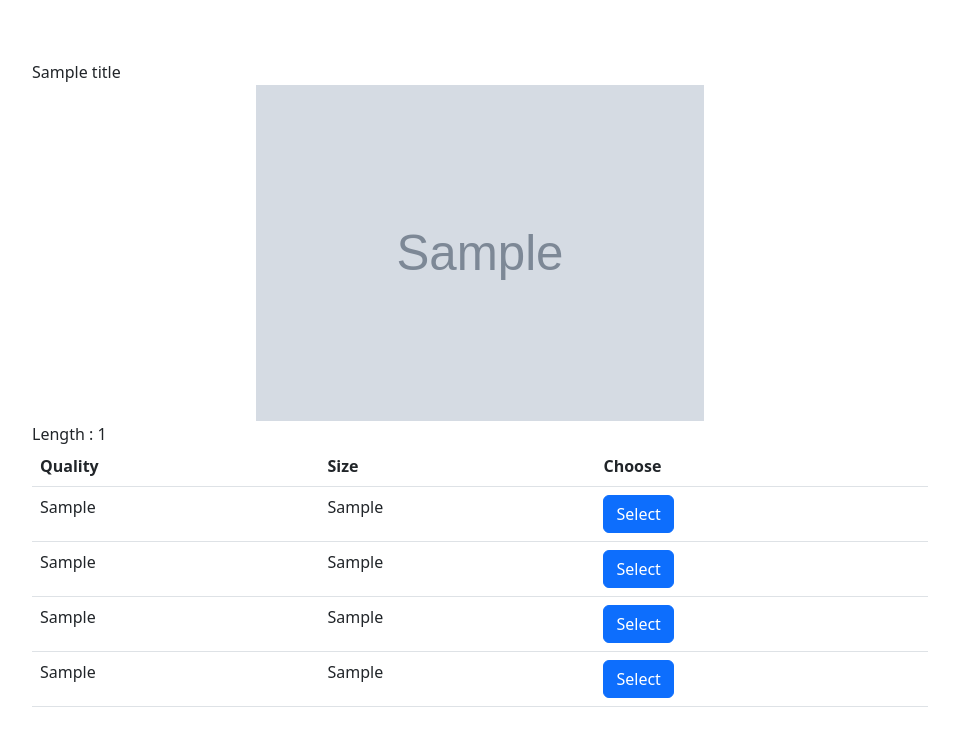
After one commit to shuvra-matrix/yft_downloder, a Django app: template templates/ytdownload.html in a window 1280 px wide. The commit adds this page. Shown: the top 746 px of the page, without its empty margins (160-1119 px from the left). Run offline with Django 4.2, Linux system fonts and the light colour scheme; the template is opened without the code that fills it: most values are stand-ins (such as "Sample title", 1, 10 or a date in 2020); grey boxes marked "Sample" are stand-in pictures.

Commit message:
ytshow done

```diff
--- a/static/style/style.css
+++ b/static/style/style.css
@@ -7,8 +7,6 @@ body{
 }
 
 .bodyclass{
-    width: auto;
-    height: 2000px;
     overflow: hidden;
     background: #9D50BB !important;  /* fallback for old browsers */
     background: -webkit-linear-gradient(to right, #6E48AA, #9D50BB) !important;  /* Chrome 10-25, Safari 5.1-6 */
@@ -20,6 +18,13 @@ body{
 background: #f85032 !important;  /* fallback for old browsers */
 background: -webkit-linear-gradient(to right, #e73827, #f85032) !important;  /* Chrome 10-25, Safari 5.1-6 */
 background: linear-gradient(to right, #e73827, #f85032) !important; /* W3C, IE 10+/ Edge, Firefox 16+, Chrome 26+, Opera 12+, Safari 7+ */
+
+}
+
+.ytdown{
+    background: #f79d00 !important;  /* fallback for old browsers */
+background: -webkit-linear-gradient(to right, #64f38c, #f79d00) !important;  /* Chrome 10-25, Safari 5.1-6 */
+background: linear-gradient(to right, #64f38c, #f79d00) !important; /* W3C, IE 10+/ Edge, Firefox 16+, Chrome 26+, Opera 12+, Safari 7+ */
 
 }
 
@@ -42,7 +47,20 @@ background: linear-gradient(to right, #e73827, #f85032) !important; /* W3C, IE 1
     margin: 7rem auto;
 }
 
+.maindown{
+    width: 70%;
+    margin: 4px auto;
+}
 
+.img{
+    width: 100%;
+    text-align: center;
+}
+
+img{
+    width: 50%;
+    margin: 1px auto;
+}
 
 #button-addon2{
 
--- /dev/null
+++ b/templates/ytdownload.html
@@ -0,0 +1,54 @@
+{% extends 'header.html' %} {% block body_block %}
+<div class="maindown">
+  {% if qlist %}
+  <div class="title">{{title}}</div>
+  <div class="img">
+    <img src="{{thumb}}" alt="" />
+  </div>
+  <div class="length">
+    Length : {{length}}
+  </div>
+  <div>
+    <table class="table">
+      <thead>
+        <tr>
+          <th scope="col">Quality</th>
+          <th scope="col">Size</th>
+          <th scope="col">Choose</th>
+        </tr>
+      </thead>
+      <tbody>
+        <tr>
+          <td>{{qlist.0}}</td>
+          <td>{{size.0}}</td>
+          <td> <form action="" method="POST"> <input type="hidden" name="link" value="{{llist.0}}"><button type="submit" class="btn btn-primary">Select</button> </form>  </td>
+        </tr>
+        {% if qlist.1 %}
+        <tr>
+            <td>{{qlist.1}}</td>
+            <td>{{size.1}}</td>
+            <td> <form action="" method="POST"> <input type="hidden" name="link" value="{{llist.1}}"><button type="submit" class="btn btn-primary">Select</button> </form>  </td>
+          </tr>
+          {% endif %}
+
+          {% if qlist.2 %}
+          <tr>
+            <td>{{qlist.2}}</td>
+            <td>{{size.2}}</td>
+            <td> <form action="" method="POST"> <input type="hidden" name="link" value="{{llist.2}}"><button type="submit" class="btn btn-primary">Select</button> </form>  </td>
+          </tr>
+          {% endif %}
+
+          {% if qlist.3 %}
+          <tr>
+            <td>{{qlist.3}}</td>
+            <td>{{size.3}}</td>
+            <td> <form action="" method="POST"> <input type="hidden" name="link" value="{{llist.3}}"><button type="submit" class="btn btn-primary">Select</button> </form>  </td>
+          </tr>
+          {% endif %}
+
+      </tbody>
+    </table>
+  </div>
+</div>
+{% endif %} {% endblock %}
--- a/ytf_app/urls.py
+++ b/ytf_app/urls.py
@@ -10,6 +10,7 @@ urlpatterns = [
     path('admin/', admin.site.urls),
     path('', views.index, name='index'),
     path('ytdown', views.ydown , name='ytdown'),
+    path('ytdownload',views.ytdownload, name = 'ytdownload'),
 ]
 
 
```
Also changed, not shown: ytf_app/views.py (+76 -1 lines), 1 other file.
